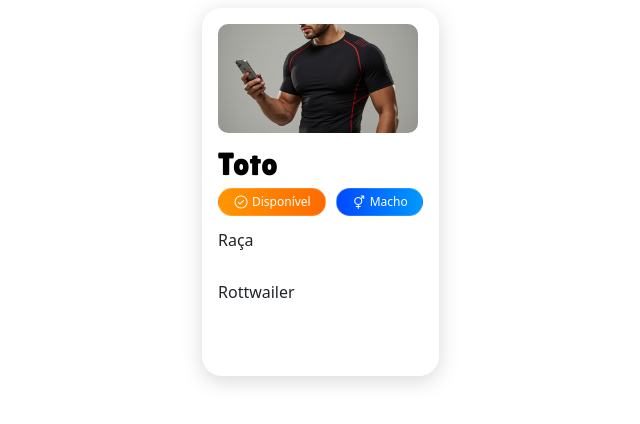
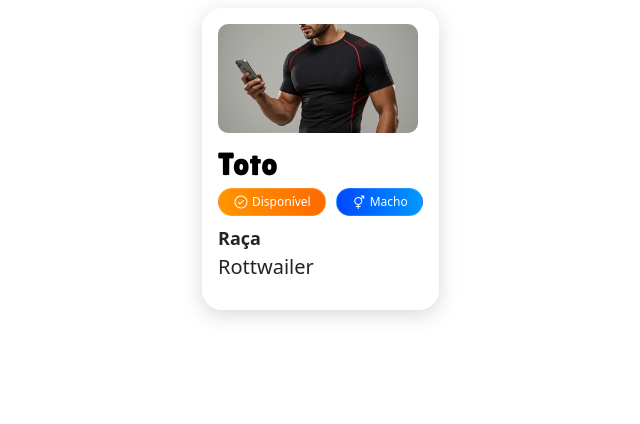
Before and after one commit to joaoemiliovilla/projeto-adoteja, a Django app: page /pets/ in a window 1280 px wide. Shown: the part 306-730 px from the top of the page, without its empty margins (68-708 px from the left). Run offline with Django 5.2, Linux system fonts and the light colour scheme; data comes from the database, SQL or seed files in the repository.

Commit message:
ajustando lista de pets

```diff
--- a/adoteja/pets/static/pets/css/home.css
+++ b/adoteja/pets/static/pets/css/home.css
@@ -103,8 +103,22 @@ body {
     background: linear-gradient(90deg, #0048ff, #0099ff);
 }
 
-#raca {
-    font-weight: 700;
+.end-infos{
+    width: 100%;
+    display: flex;
+    flex-direction: column;
+    gap: 2px;
+}
+
+.end-infos h4 {
+    font-weight: 600;
+    font-size: 18px;
+    margin: 0;
+}
+
+.end-infos p {
+    font-size: 20px;
+    margin: 0;
 }
 
 img {
--- a/adoteja/pets/templates/home.html
+++ b/adoteja/pets/templates/home.html
@@ -2,10 +2,10 @@
 <!DOCTYPE html>
 <html lang="en">
   <head>
-    <meta charset="UTF-8">
-    <meta name="viewport" content="width=device-width, initial-scale=1.0">
+    <meta charset="UTF-8" />
+    <meta name="viewport" content="width=device-width, initial-scale=1.0" />
     <title>AdoteJa - Adoção de Cachorros</title>
-    <link rel="stylesheet" href="{% static 'pets/css/home.css' %}">
+    <link rel="stylesheet" href="{% static 'pets/css/home.css' %}" />
     <link
       rel="stylesheet"
       type="text/css"
@@ -18,13 +18,10 @@
     />
   </head>
   <body>
-    {% include 'partials/navbar.html' %}
-    {% if messages %}
+    {% include 'partials/navbar.html' %} {% if messages %}
     <div class="container mt-3">
       {% for message in messages %}
-                <div class="alert alert-{{ message.tags }}">
-                    {{ message }}
-                </div>
+      <div class="alert alert-{{ message.tags }}">{{ message }}</div>
       {% endfor %}
     </div>
     {% endif %}
@@ -35,26 +32,37 @@
       </div>
       {% for cachorro in cachorros %}
 
-
       <a href=""></a>
       <div class="cachorro">
-                <img src="{{ cachorro.imagem.url }}" alt="{{ cachorro.nome }}">
+        <img src="{{ cachorro.imagem.url }}" alt="{{ cachorro.nome }}" />
         <div class="cachorro-infos">
           <h2>{{ cachorro.nome }}</h2>
           <div class="tags">
-                        <div class="tag"><i class="ph ph-check-circle" style="color: rgb(255, 255, 255)"></i>{{ cachorro.status }}</div>
-                        <div class="tag" id="sexo"><i class="ph ph-gender-intersex" style="color: rgb(255, 255, 255)"></i>{{ cachorro.sexo }}</div>
+            <div class="tag">
+              <i
+                class="ph ph-check-circle"
+                style="color: rgb(255, 255, 255)"
+              ></i
+              >{{ cachorro.status }}
+            </div>
+            <div class="tag" id="sexo">
+              <i
+                class="ph ph-gender-intersex"
+                style="color: rgb(255, 255, 255)"
+              ></i
+              >{{ cachorro.sexo }}
             </div>
           </div>
-                <p class="raca">Raça<br><p>{{ cachorro.raca }}</p></p>
+        </div>
+        <div class="end-infos">
+          <h4>Raça</h4>
+          <p>{{ cachorro.raca }}</p>
+        </div>
         <!-- <p class="idade">Idade: {{ cachorro.idade }}</p> -->
         <!-- <p class="sexo">Sexo: {{ cachorro.sexo }}</p> -->
         <!-- <p>{{ cachorro.descricao }}</p> -->
         <!-- <p class="status"><strong>Status:</strong>{{ cachorro.status }}</p> -->
       </div>
-
-
-
 
       {% empty %}
       <p>Nenhum cachorro disponível para adoção no momento.</p>
```
Lines whose indentation alone changed are shown as unchanged.
